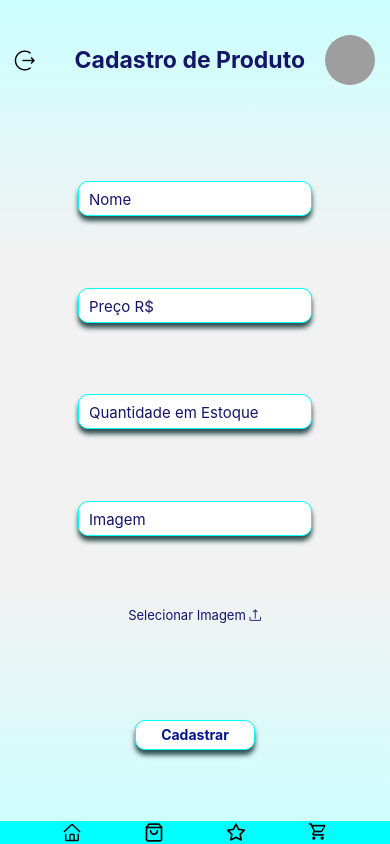
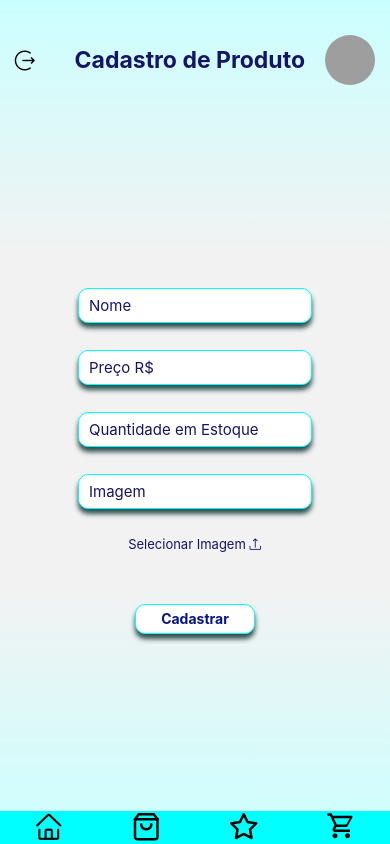
Before and after one commit to ThiagoBryan/React-Native-Serratec, a React Native app in the folder my-project/: screen /CadastroProdutos in a window 390 px wide. Built offline with nearby package versions, Linux system fonts and the light colour scheme; grey boxes are pictures that could not be loaded.

Commit message:
componetes icones

```diff
--- /dev/null
+++ b/my-project/src/components/Icones/index.js
@@ -0,0 +1,40 @@
+import { AntDesign, Feather, MaterialCommunityIcons } from "@expo/vector-icons";
+import { useNavigation } from "@react-navigation/native";
+import { StyleIcones } from "./styles";
+
+const Icones = () => {
+  const navigation = useNavigation();
+
+  function openScreenFavoritos() {
+    navigation.navigate("Favoritos");
+  }
+
+  function openScreenHome() {
+    navigation.navigate("Home");
+  }
+
+  function openScreenCadastroDeProdutos() {
+    navigation.navigate("CadastroProdutos");
+  }
+
+  return (
+    <StyleIcones>
+      <AntDesign name="home" size={30} color="black" onPress={openScreenHome} />
+      <Feather
+        name="shopping-bag"
+        size={30}
+        color="black"
+        onPress={openScreenCadastroDeProdutos}
+      />
+      <Feather
+        name="star"
+        size={30}
+        color="black"
+        onPress={openScreenFavoritos}
+      />
+      <MaterialCommunityIcons name="cart-outline" size={30} color="black" />
+    </StyleIcones>
+  );
+};
+
+export default Icones;
--- /dev/null
+++ b/my-project/src/components/Icones/styles.js
@@ -0,0 +1,7 @@
+import styled from "styled-components/native";
+
+export const StyleIcones = styled.Pressable`
+  flex-direction: row;
+  justify-content: space-around;
+  background-color: #00ffff;
+`;
--- a/my-project/src/screens/CadastroDeProdutos/index.js
+++ b/my-project/src/screens/CadastroDeProdutos/index.js
@@ -1,16 +1,12 @@
-import { AntDesign, Feather, MaterialCommunityIcons } from "@expo/vector-icons";
+import { AntDesign } from "@expo/vector-icons";
 import {
   Container,
   Title,
   Header,
-  InputNome,
+  Body,
   InputTexto,
-  InputPreco,
-  InputEstoque,
-  InputImagem,
   BotaoCadastrar,
   TextoBotaoCadastrar,
-  Icones,
   Imagem,
   TextoSelecionarImagem,
   IconeTexto,
@@ -19,20 +15,13 @@ import GradienteTopo from "./../../components/GradientTopo/index";
 import GradienteRodape from "./../../components/GradienteRodape/index";
 import { useNavigation } from "@react-navigation/native";
 import { TouchableOpacity } from "react-native";
+import Icones from "./../../components/Icones/index";
 
 const CadastroProdutos = () => {
   const navigation = useNavigation();
 
-  function openScreenFavoritos() {
-    navigation.navigate("Favoritos");
-  }
-
   function openScreenHome() {
     navigation.navigate("Home");
-  }
-
-  function openScreenCadastroDeProdutos() {
-    navigation.navigate("CadastroProdutos");
   }
 
   return (
@@ -50,18 +39,11 @@ const CadastroProdutos = () => {
         <Title>Cadastro de Produto </Title>
         <Imagem source={require("../../../assets/SplashScreen.png")} />
       </Header>
-      <InputNome>
+      <Body>
         <InputTexto placeholder="Nome" />
-      </InputNome>
-      <InputPreco>
         <InputTexto placeholder="Preço R$" />
-      </InputPreco>
-      <InputEstoque>
         <InputTexto placeholder="Quantidade em Estoque" />
-      </InputEstoque>
-      <InputImagem>
         <InputTexto placeholder="Imagem" />
-      </InputImagem>
         <TextoSelecionarImagem>
           Selecionar Imagem
           <IconeTexto>
@@ -71,27 +53,8 @@ const CadastroProdutos = () => {
         <BotaoCadastrar>
           <TextoBotaoCadastrar>Cadastrar</TextoBotaoCadastrar>
         </BotaoCadastrar>
-      <Icones>
-        <AntDesign
-          name="home"
-          size={20}
-          color="black"
-          onPress={openScreenHome}
-        />
-        <Feather
-          name="shopping-bag"
-          size={20}
-          color="black"
-          onPress={openScreenCadastroDeProdutos}
-        />
-        <Feather
-          name="star"
-          size={20}
-          color="black"
-          onPress={openScreenFavoritos}
-        />
-        <MaterialCommunityIcons name="cart-outline" size={20} color="black" />
-      </Icones>
+      </Body>
+      <Icones />
       <GradienteRodape />
     </Container>
   );
--- a/my-project/src/screens/CadastroDeProdutos/styles.js
+++ b/my-project/src/screens/CadastroDeProdutos/styles.js
@@ -3,8 +3,6 @@ import colors from "../Theme/colors";
 
 export const Container = styled.View`
   flex: 1;
-  /* justify-content: center; */
-  /* justify-content: flex-start; */
   justify-content: space-between;
 `;
 
@@ -12,7 +10,7 @@ export const Header = styled.View`
   height: 100;
   flex-direction: row;
   justify-content: space-evenly;
-  align-items:center;
+  align-items: center;
   margin-top: 10px;
 `;
 
@@ -22,27 +20,20 @@ export const Title = styled.Text`
   color: ${colors.secondary};
   text-align: center;
   margin-left: 25;
-  `;
+`;
 
 export const Imagem = styled.Image`
   width: 50;
   height: 50;
   border-radius: 50px;
-  /* margin-left: 50px; */
 `;
 
 export const InputTexto = styled.TextInput`
   width: 100%;
   height: 35;
   color: ${colors.secondary};
-  /* padding: 8px; */
   font-size: 15;
   padding: 10px;
-`;
-
-
-export const InputNome = styled.View`
-  flex-direction: row;
   width: 60%;
   background-color: ${colors.tertiary};
   border-radius: 10px;
@@ -51,62 +42,22 @@ export const InputNome = styled.View`
   height: 35;
   align-self: center;
   box-shadow: 0px 5px 5px #2f4f4f;
-  /* margin-top: 20; */
 `;
 
-export const InputPreco = styled.View`
-  width: 100%;
-  flex-direction: row;
-  width: 60%;
-  background-color: ${colors.tertiary};
-  border-radius: 10px;
-  border: 1px solid;
-  border-color: ${colors.primary};
-  height: 35;
-  align-self: center;
-  /* margin-top: 15; */
-  box-shadow: 0px 5px 5px #2f4f4f;
-`;
-
-export const InputEstoque = styled.View`
-  width: 100%;
-  flex-direction: row;
-  width: 60%;
-  background-color: ${colors.tertiary};
-  border-radius: 10px;
-  border: 1px solid;
-  border-color: ${colors.primary};
-  height: 35;
-  align-self: center;
-  /* margin-top: 15; */
-  box-shadow: 0px 5px 5px #2f4f4f;
-`;
-
-export const InputImagem = styled.View`
-  width: 100%;
-  flex-direction: row;
-  width: 60%;
-  background-color: ${colors.tertiary};
-  border-radius: 10px;
-  border: 1px solid;
-  border-color: ${colors.primary};
-  height: 35;
-  align-self: center;
-  /* margin-top: 15; */
-  box-shadow: 0px 5px 5px #2f4f4f;
+export const Body = styled.View`
+  height: 400;
+  justify-content: space-evenly;
 `;
 
 export const TextoSelecionarImagem = styled.Text`
   font-size: 13;
   align-self: center;
   color: ${colors.secondary};
-  flex-direction: row;
-  justify-content: space-around;
-  `;
+`;
 
-  export const IconeTexto = styled.TouchableOpacity`
-      margin-left: 3;
-  `;
+export const IconeTexto = styled.TouchableOpacity`
+  margin-left: 3;
+`;
 
 export const BotaoCadastrar = styled.TouchableOpacity`
   width: 120;
@@ -126,9 +77,3 @@ export const TextoBotaoCadastrar = styled.Text`
   color: #05148c;
   font-weight: bold;
 `;
-
-export const Icones = styled.Pressable`
-  flex-direction: row;
-  justify-content: space-evenly;
-  background-color: #00ffff;
-`;
```
Lines whose indentation alone changed are shown as unchanged.
